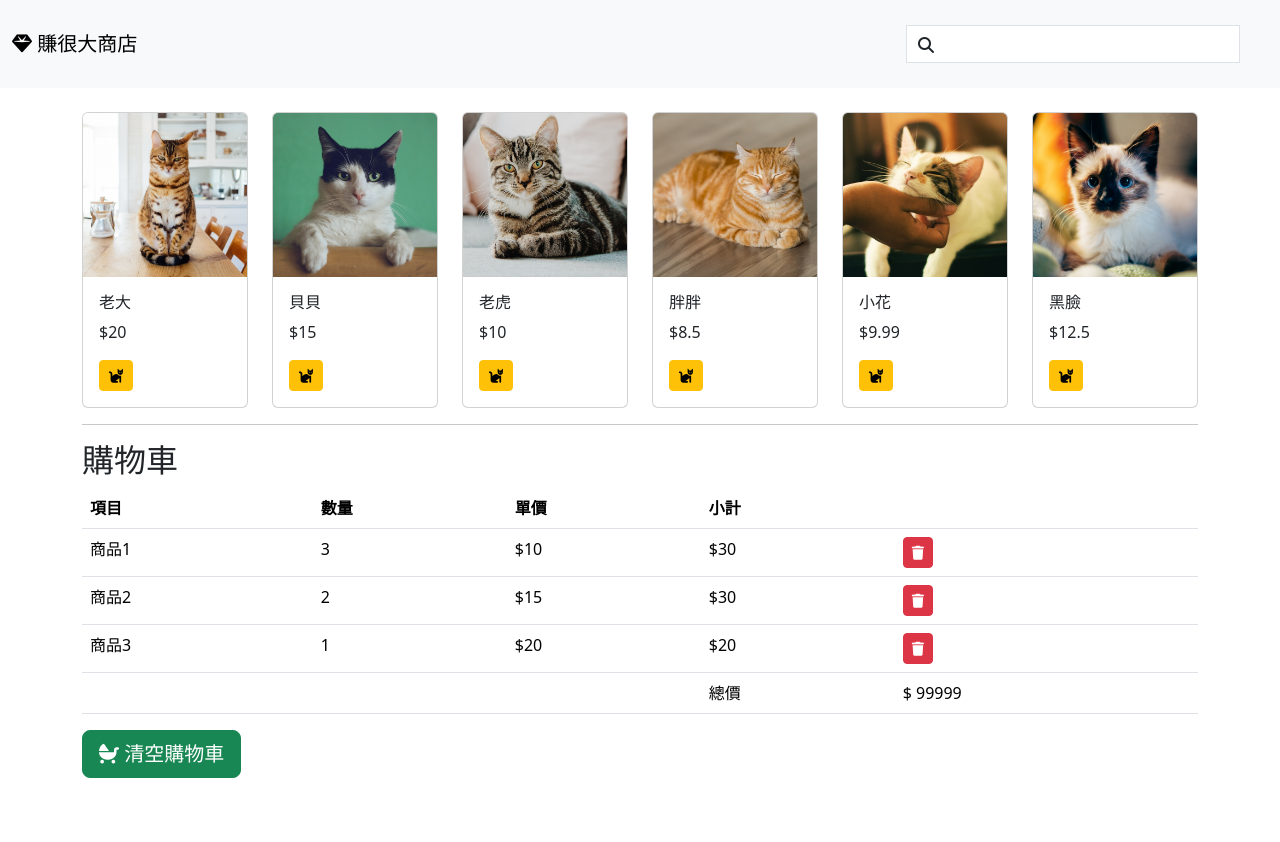
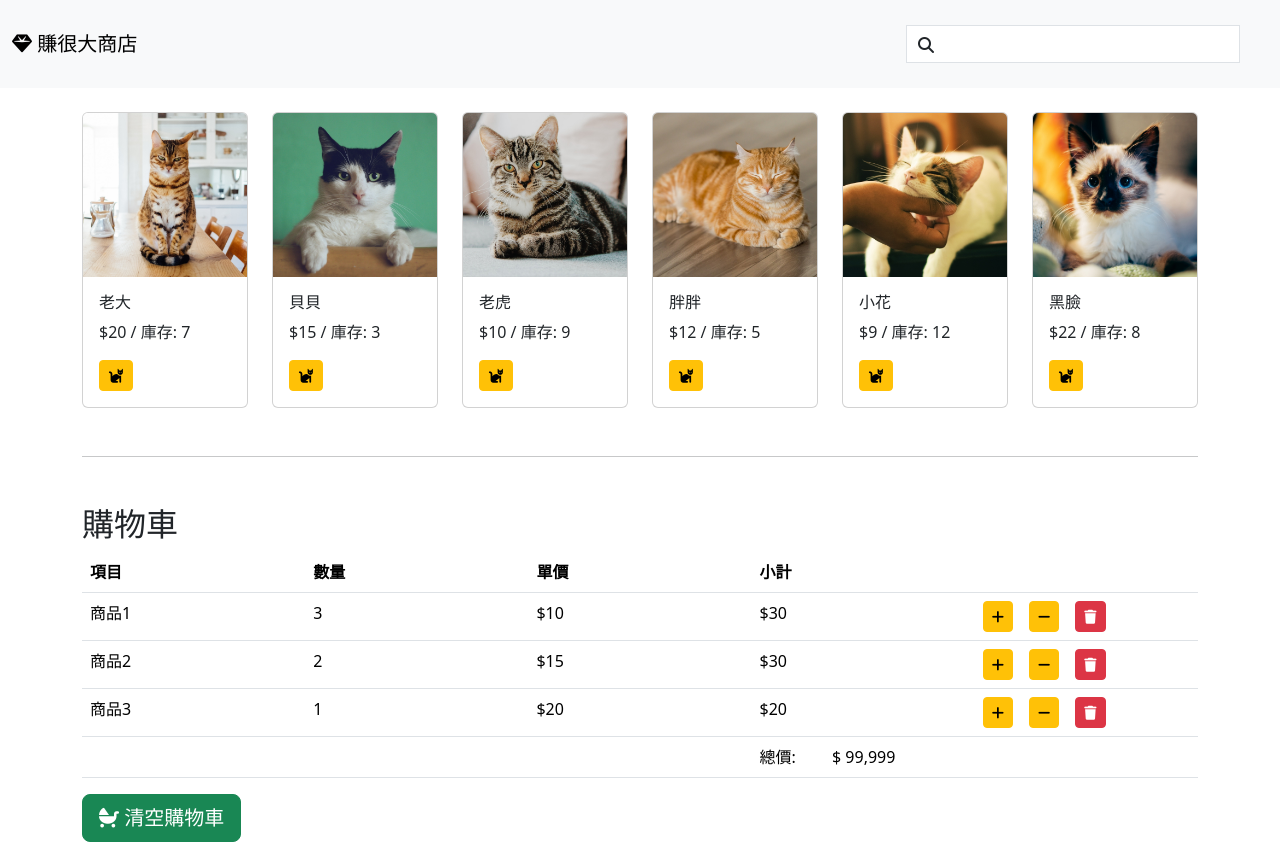
Before and after one commit to kurotanshi/shopping-cart-vite3, a Vue app: page / in a window 1280 px wide. Before the commit the page ends 800 px from the top, so only its background shows below. Built offline with nearby package versions, Linux system fonts and the light colour scheme.

Commit message:
add stock

```diff
--- a/public/list.json
+++ b/public/list.json
@@ -2,31 +2,37 @@
   {
     "name": "老大",
     "cover": "/images/cat001.jpg",
-    "price": 20
+    "price": 20,
+    "stock": 7
   },
   {
     "name": "貝貝",
     "cover": "/images/cat002.jpg",
-    "price": 15
+    "price": 15,
+    "stock": 3
   },
   {
     "name": "老虎",
     "cover": "/images/cat003.jpg",
-    "price": 10
+    "price": 10,
+    "stock": 9
   },
   {
     "name": "胖胖",
     "cover": "/images/cat004.jpg",
-    "price": 8.5
+    "price": 12,
+    "stock": 5
   },
   {
     "name": "小花",
     "cover": "/images/cat005.jpg",
-    "price": 9.99
+    "price": 9,
+    "stock": 2
   },
   {
     "name": "黑臉",
     "cover": "/images/cat006.jpg",
-    "price": 12.5
+    "price": 22,
+    "stock": 8
   }
 ]
--- a/src/App.vue
+++ b/src/App.vue
@@ -1,4 +1,14 @@
 <script setup>
+import { ref } from 'vue';
+const catList = ref([]);
+
+// 取得商品列表
+fetch('/list.json')
+  .then(res => res.json())
+  .then(data => {
+    catList.value = data;
+  });
+
 </script>
 
 <template>
@@ -37,7 +47,7 @@
             <img src="/images/cat001.jpg" class="card-img-top" alt="">
             <div class="card-body">
               <h5 class="card-title fw-light fs-6">老大</h5>
-              <p class="price">$20</p>
+              <p>$20 / 庫存: 7</p>
               <button class="btn btn-sm btn-warning fw-light"><i class="fas fa-cat"></i></button>
             </div>
           </div>
@@ -47,7 +57,7 @@
             <img src="/images/cat002.jpg" class="card-img-top" alt="">
             <div class="card-body">
               <h5 class="card-title fw-light fs-6">貝貝</h5>
-              <p class="price">$15</p>
+              <p>$15 / 庫存: 3</p>
               <button class="btn btn-sm btn-warning fw-light"><i class="fas fa-cat"></i></button>
             </div>
           </div>
@@ -57,7 +67,7 @@
             <img src="/images/cat003.jpg" class="card-img-top" alt="">
             <div class="card-body">
               <h5 class="card-title fw-light fs-6">老虎</h5>
-              <p class="price">$10</p>
+              <p>$10 / 庫存: 9</p>
               <button class="btn btn-sm btn-warning fw-light"><i class="fas fa-cat"></i></button>
             </div>
           </div>
@@ -67,7 +77,7 @@
             <img src="/images/cat004.jpg" class="card-img-top" alt="">
             <div class="card-body">
               <h5 class="card-title fw-light fs-6">胖胖</h5>
-              <p class="price">$8.5</p>
+              <p>$12 / 庫存: 5</p>
               <button class="btn btn-sm btn-warning fw-light"><i class="fas fa-cat"></i></button>
             </div>
           </div>
@@ -77,7 +87,7 @@
             <img src="/images/cat005.jpg" class="card-img-top" alt="">
             <div class="card-body">
               <h5 class="card-title fw-light fs-6">小花</h5>
-              <p class="price">$9.99</p>
+              <p>$9 / 庫存: 12</p>
               <button class="btn btn-sm btn-warning fw-light"><i class="fas fa-cat"></i></button>
             </div>
           </div>
@@ -87,24 +97,25 @@
             <img src="/images/cat006.jpg" class="card-img-top" alt="">
             <div class="card-body">
               <h5 class="card-title fw-light fs-6">黑臉</h5>
-              <p class="price">$12.5</p>
+              <p>$22 / 庫存: 8</p>
               <button class="btn btn-sm btn-warning fw-light"><i class="fas fa-cat"></i></button>
             </div>
           </div>
         </div>
       </div>
-      <hr>
+
+      <hr class="my-12">
 
       <section class="cart">
         <h2>購物車</h2>
         <table class="table cart-item-table">
           <thead>
             <tr>
-              <th scope="col">項目</th>
-              <th scope="col">數量</th>
-              <th scope="col">單價</th>
-              <th scope="col">小計</th>
-              <th scope="col"></th>
+              <th scope="col" class="w-1/5">項目</th>
+              <th scope="col" class="w-1/5">數量</th>
+              <th scope="col" class="w-1/5">單價</th>
+              <th scope="col" class="w-1/5">小計</th>
+              <th scope="col" class="w-1/5"></th>
             </tr>
           </thead>
           <tbody>
@@ -113,28 +124,39 @@
               <td>3</td>
               <td>$10</td>
               <td>$30</td>
-              <td><button class="btn btn-sm btn-danger"><i class="fas fa-trash"></i></button></td>
+              <td>
+                <button class="mr-4 btn btn-sm btn-warning"><i class="fas fa-plus"></i></button>
+                <button class="mr-4 btn btn-sm btn-warning"><i class="fas fa-minus"></i></button>
+                <button class="btn btn-sm btn-danger"><i class="fas fa-trash"></i></button>
+              </td>
             </tr>
             <tr>
               <td>商品2</td>
               <td>2</td>
               <td>$15</td>
               <td>$30</td>
-              <td><button class="btn btn-sm btn-danger"><i class="fas fa-trash"></i></button></td>
+              <td>
+                <button class="mr-4 btn btn-sm btn-warning"><i class="fas fa-plus"></i></button>
+                <button class="mr-4 btn btn-sm btn-warning"><i class="fas fa-minus"></i></button>
+                <button class="btn btn-sm btn-danger"><i class="fas fa-trash"></i></button>
+              </td>
             </tr>
             <tr>
               <td>商品3</td>
               <td>1</td>
               <td>$20</td>
               <td>$20</td>
-              <td><button class="btn btn-sm btn-danger"><i class="fas fa-trash"></i></button></td>
+              <td>
+                <button class="mr-4 btn btn-sm btn-warning"><i class="fas fa-plus"></i></button>
+                <button class="mr-4 btn btn-sm btn-warning"><i class="fas fa-minus"></i></button>
+                <button class="btn btn-sm btn-danger"><i class="fas fa-trash"></i></button>
+              </td>
             </tr>
           </tbody>
           <tfoot>
             <tr>
               <td colspan="3"></td>
-              <td>總價</td>
-              <td><span class="total-price">$ 99999</span></td>
+              <td colspan="2">總價: <span class="ml-8">$ 99,999</span></td>
             </tr>
           </tfoot>
         </table>
@@ -142,29 +164,4 @@
       </section>
     </section>
   </main>
-
-  <!-- modal -->
-  <div
-    v-show="false"
-    class="h-full bg-opacity-75 bg-slate-900 w-full top-0 left-0 fixed">
-    <div class="bg-white mx-auto border-2 h-[75vh] p-4 top-[12vh] w-2/3 relative overflow-y-scroll">
-      <h2 class="text-center mb-4">老大</h2>
-
-      <div class="bg-no-repeat bg-top bg-contain flex h-60 w-full justify-center"
-        style="background-image: url('images/cat001.jpg')">
-      </div>
-
-      <ul class="my-4 px-4">
-        <li
-          class="border-bottom text-xl py-4 leading-8 block">
-          <div><i class="fas fa-user"></i> <span class="ml-4">user123</span></div>
-          <div><i class="fas fa-star"></i> <span class="ml-4">5</span></div>
-          <div>
-            <i class="fas fa-comments"></i>
-            <div class="-mt-7 pl-10">這隻貓咪很可愛，而且很聽話，非常容易照顧。</div>
-          </div>
-        </li>
-      </ul>
-    </div>
-  </div>
 </template>
```
